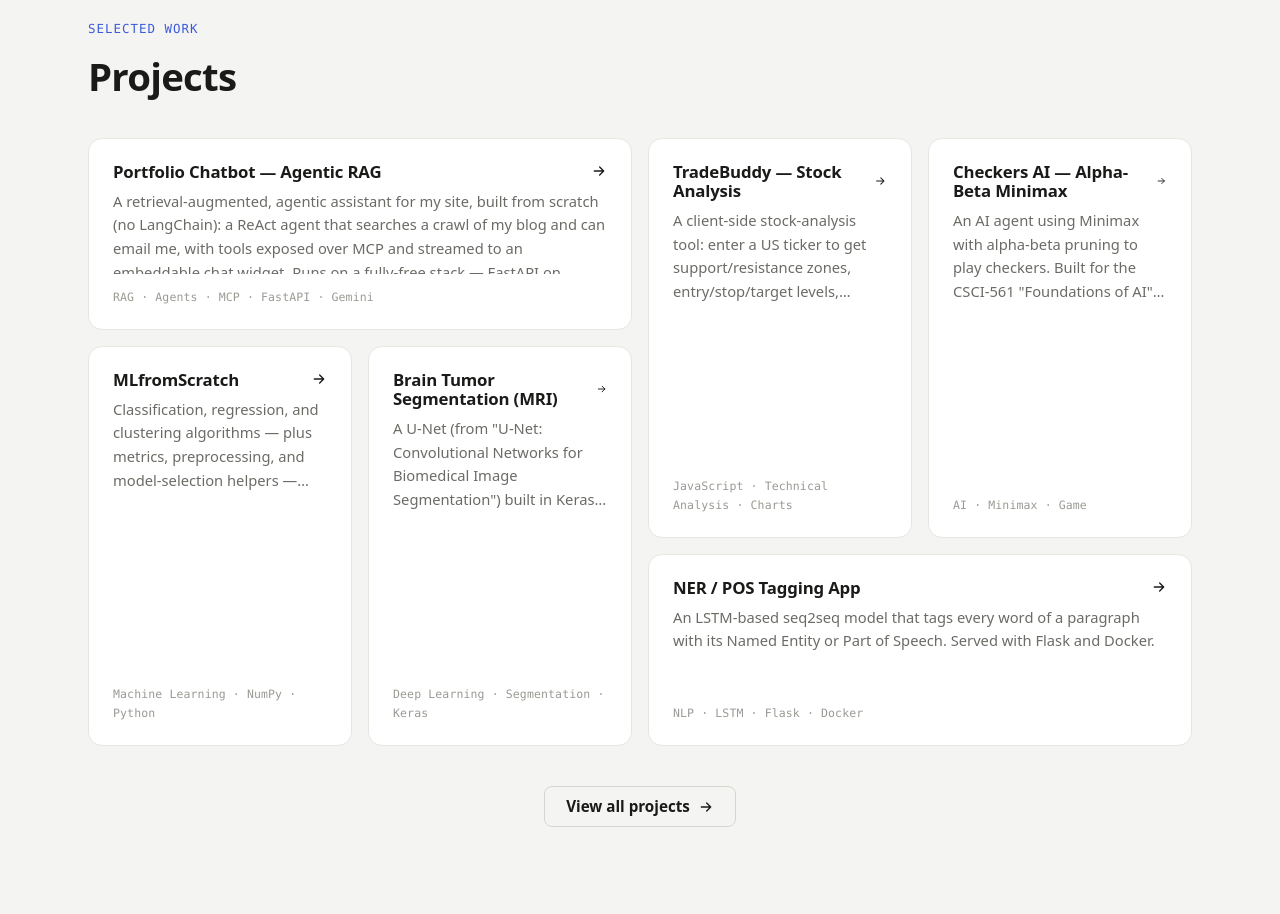
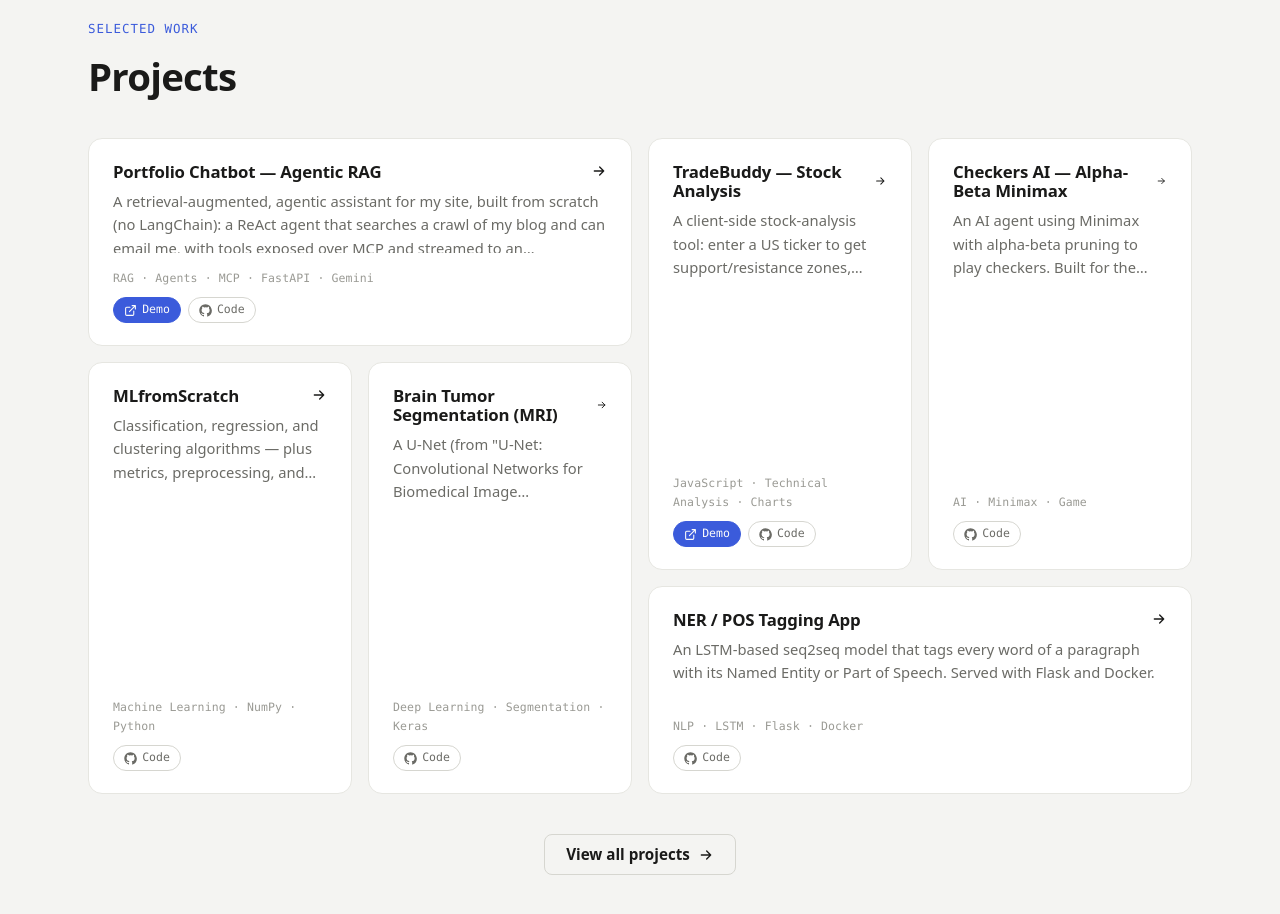
Before and after one commit to adityajn105/adityajn105.github.io, an Astro site: page / in a window 1280 px wide. Shown: the part 3240-4154 px from the top of the page. Built offline with nearby package versions, Linux system fonts and the light colour scheme; Astro itself is replaced by a stand-in of ours; some packages are replaced by stand-ins of ours; a script that the page names is missing.

Commit message:
update project tiles

```diff
--- a/src/pages/index.astro
+++ b/src/pages/index.astro
@@ -135,14 +135,42 @@ const fmt = (d: Date) =>
       <div class="card-grid">
         {
           projects.slice(0, 6).map((p) => (
-            <a class="card" href={p.href} target="_blank" rel="noopener noreferrer" data-reveal>
+            <article class="card" data-reveal>
               <div class="card-head">
-                <h3>{p.title}</h3>
+                <h3>
+                  {/* Stretched link: whole tile opens the demo if there is one,
+                      else the code/repo link. The buttons below sit above it. */}
+                  <a
+                    class="card-link"
+                    href={p.demo ?? p.href}
+                    target="_blank"
+                    rel="noopener noreferrer"
+                  >
+                    {p.title}
+                  </a>
+                </h3>
                 <Icon name="arrow" size={16} class="card-arrow" />
               </div>
               <p class="card-desc">{p.description}</p>
-              <p class="card-tags">{p.tags.join(' · ')}</p>
-            </a>
+              <div class="card-foot">
+                <p class="card-tags">{p.tags.join(' · ')}</p>
+                <div class="card-actions">
+                  {p.demo && (
+                    <a class="card-btn" href={p.demo} target="_blank" rel="noopener noreferrer">
+                      <Icon name="external" size={13} /> Demo
+                    </a>
+                  )}
+                  <a
+                    class="card-btn card-btn-ghost"
+                    href={p.href}
+                    target="_blank"
+                    rel="noopener noreferrer"
+                  >
+                    <Icon name="github" size={13} /> Code
+                  </a>
+                </div>
+              </div>
+            </article>
           ))
         }
       </div>
@@ -315,7 +343,7 @@ const fmt = (d: Date) =>
   .card-grid {
     display: grid;
     grid-template-columns: repeat(4, 1fr);
-    grid-template-rows: repeat(3, 12rem);
+    grid-template-rows: repeat(3, 13rem);
     grid-template-areas:
       'a a b c'
       'd e b c'
@@ -323,6 +351,7 @@ const fmt = (d: Date) =>
     gap: 1rem;
   }
   .card {
+    position: relative;
     display: flex;
     flex-direction: column;
     gap: 0.55rem;
@@ -357,6 +386,20 @@ const fmt = (d: Date) =>
     font-size: 1.05rem;
     letter-spacing: -0.01em;
   }
+  /* Stretched title link: covers the whole tile so any non-button area opens
+     the demo (or code); the Demo/Code buttons sit above it via z-index. */
+  .card-link {
+    color: inherit;
+  }
+  .card-link::after {
+    content: '';
+    position: absolute;
+    inset: 0;
+    z-index: 0;
+  }
+  .card:hover .card-head h3 {
+    color: var(--accent);
+  }
   /* Up-right arrow hints at an external link; nudges on hover. */
   .card-arrow {
     color: var(--text-faint);
@@ -373,17 +416,60 @@ const fmt = (d: Date) =>
     font-size: 0.92rem;
     line-height: 1.6;
     display: -webkit-box;
-    -webkit-line-clamp: 4;
+    -webkit-line-clamp: 3;
     -webkit-box-orient: vertical;
     overflow: hidden;
   }
+  .card-foot {
+    margin-top: auto;
+    padding-top: 0.4rem;
+    display: flex;
+    flex-direction: column;
+    gap: 0.6rem;
+  }
   .card-tags {
-    margin-top: auto;
-    padding-top: 0.35rem;
     font-family: var(--font-mono);
     font-size: 0.72rem;
     letter-spacing: 0.01em;
     color: var(--text-faint);
+  }
+  /* Demo (filled) + Code (ghost) actions. Above the stretched link (z-index 1)
+     so they're independently clickable. */
+  .card-actions {
+    display: flex;
+    flex-wrap: wrap;
+    gap: 0.4rem;
+  }
+  .card-btn {
+    position: relative;
+    z-index: 1;
+    display: inline-flex;
+    align-items: center;
+    gap: 0.3rem;
+    font-family: var(--font-mono);
+    font-size: 0.72rem;
+    line-height: 1;
+    padding: 0.34rem 0.65rem;
+    border-radius: 999px;
+    border: 1px solid var(--accent);
+    background: var(--accent);
+    color: var(--bg);
+    transition: background 0.15s var(--ease), border-color 0.15s var(--ease),
+      color 0.15s var(--ease);
+  }
+  .card-btn:hover {
+    background: color-mix(in srgb, var(--accent) 85%, #000);
+    color: var(--bg);
+  }
+  .card-btn-ghost {
+    background: transparent;
+    border-color: var(--border-strong);
+    color: var(--text-muted);
+  }
+  .card-btn-ghost:hover {
+    background: transparent;
+    border-color: var(--accent);
+    color: var(--accent);
   }
 
   /* ---------- Tags ---------- */
@@ -644,7 +730,7 @@ const fmt = (d: Date) =>
        equal area (2 cells) per tile. */
     .card-grid {
       grid-template-columns: repeat(2, 1fr);
-      grid-template-rows: repeat(6, 10rem);
+      grid-template-rows: repeat(6, 11.5rem);
       grid-template-areas:
         'a a'
         'b c'
```
